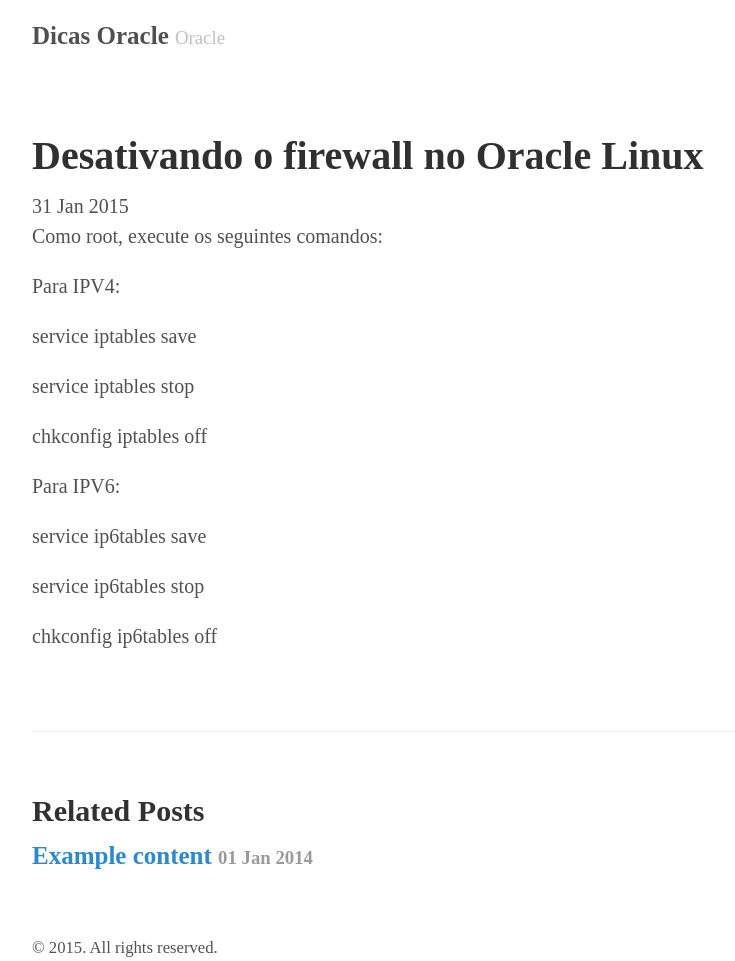
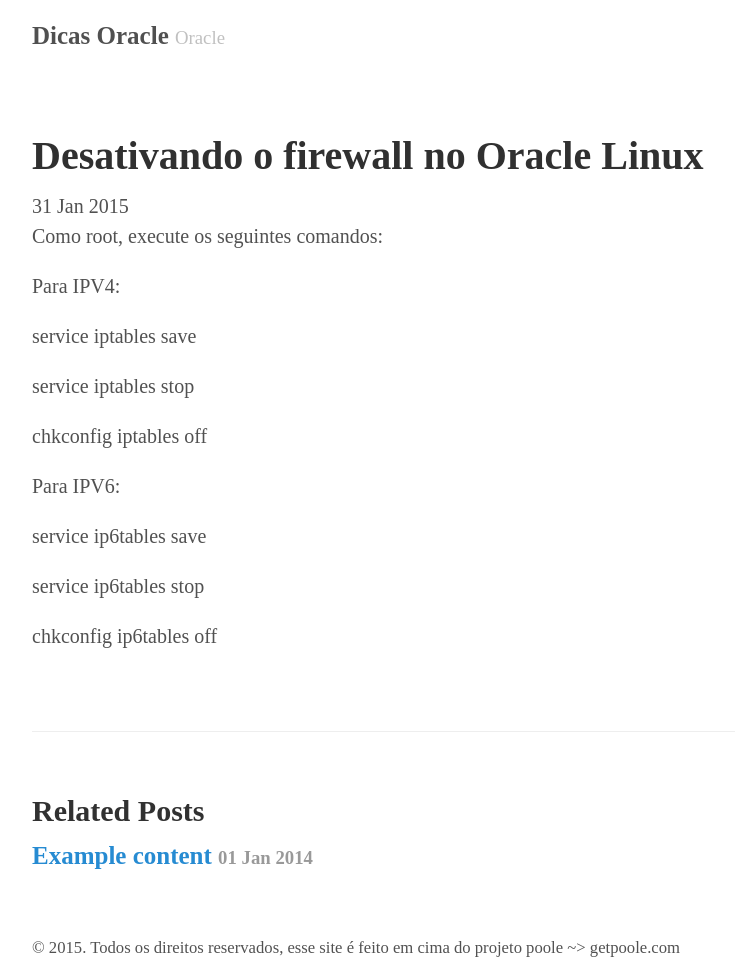
Before and after one commit to adrianotanaka/oracle, a Jekyll site: the page built from _posts/2015-01-31-desativando-firewall.md, in a window 1280 px wide. Shown: the whole page, without its empty margins (248-983 px from the left). Built offline with Jekyll 4.4.1, drawn with Linux system fonts in a browser that asks for light colours.

Commit message:
adicionado informaçoes sobre o projeto poole

```diff
--- a/_layouts/default.html
+++ b/_layouts/default.html
@@ -19,7 +19,7 @@
 
       <footer class="footer">
         <small>
-          &copy; <time datetime="{{ site.time | date_to_xmlschema }}">{{ site.time | date: '%Y' }}</time>. All rights reserved.
+          &copy; <time datetime="{{ site.time | date_to_xmlschema }}">{{ site.time | date: '%Y' }}</time>. Todos os direitos reservados, esse site é feito em cima do projeto poole ~> getpoole.com
         </small>
       </footer>
     </div>
```
